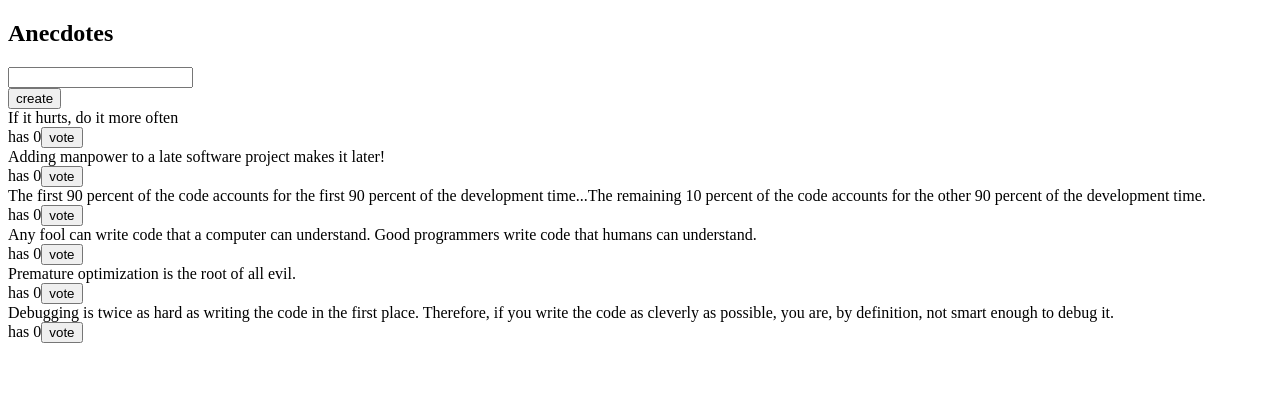
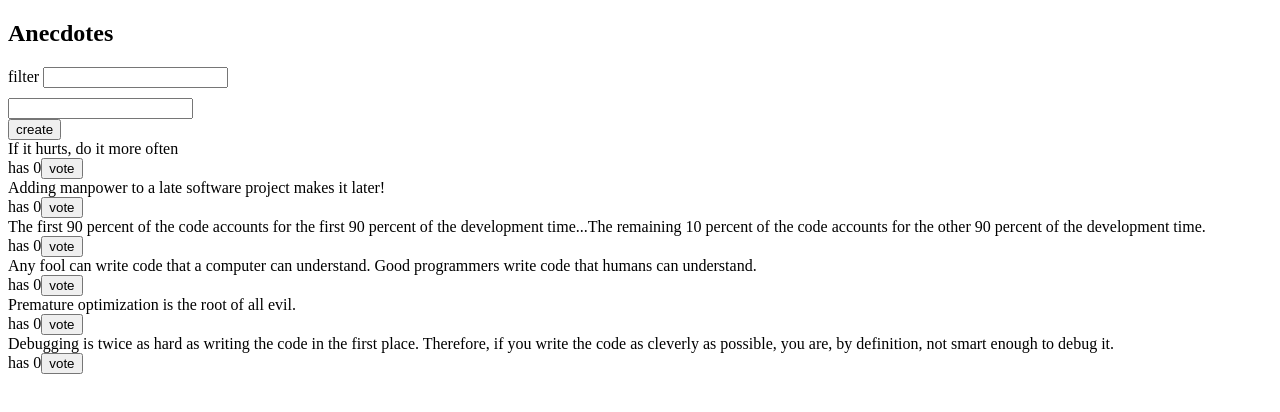
Before and after one commit to Quendam/Full-Stack-Open-2019, a React (Create React App) app in the folder osa6/redux-anecdotes/: page / in a window 1280 px wide. Shown: the top 412 px of the page. Built offline with nearby package versions, Linux system fonts and the light colour scheme.

Commit message:
6.11 Added filtering

```diff
--- a/osa6/redux-anecdotes/src/App.js
+++ b/osa6/redux-anecdotes/src/App.js
@@ -2,6 +2,7 @@ import React from 'react'
 import AnecdoteForm from './components/AnecdoteForm'
 import AnecdoteList from './components/AnecdoteList'
 import Notification from './components/Notification'
+import Filter from './components/Filter'
 
 const App = (props) => {
 
@@ -9,6 +10,7 @@ const App = (props) => {
     <div>
       <h2>Anecdotes</h2>
       <Notification store={props.store} />
+      <Filter store={props.store} />
       <AnecdoteForm store={props.store} />
       <AnecdoteList store={props.store} />
     </div>
--- a/osa6/redux-anecdotes/src/components/AnecdoteList.js
+++ b/osa6/redux-anecdotes/src/components/AnecdoteList.js
@@ -4,6 +4,7 @@ import { setNotification, clearNotification } from '../reducers/notificationRedu
 
 const AnecdoteList = (props) => {
   const anecdotes = props.store.getState().anecdotes
+  const filter = props.store.getState().filter.term
 
   const vote = (id) => {
     props.store.dispatch(addVote(id))
@@ -18,7 +19,8 @@ const AnecdoteList = (props) => {
 
   return (
     <div>
-        {anecdotes.sort((a,b) => {
+        {anecdotes.filter(a => filter === '' || a.content.indexOf(filter) !== -1)
+        .sort((a,b) => {
           return a.votes === b.votes
             ? 0
             : a.votes > b.votes ? -1 : 1
--- /dev/null
+++ b/osa6/redux-anecdotes/src/components/Filter.js
@@ -0,0 +1,19 @@
+import React from 'react'
+import { setFilter } from '../reducers/filterReducer'
+
+const Filter = (props) => {
+  const handleChange = (event) => {
+    props.store.dispatch(setFilter(event.target.value))
+  }
+  const style = {
+    marginBottom: 10
+  }
+
+  return (
+    <div style={style}>
+      filter <input onChange={handleChange} />
+    </div>
+  )
+}
+
+export default Filter
--- a/osa6/redux-anecdotes/src/index.js
+++ b/osa6/redux-anecdotes/src/index.js
@@ -4,10 +4,12 @@ import { createStore, combineReducers } from 'redux'
 import App from './App'
 import anecdoteReducer from './reducers/anecdoteReducer'
 import notificationReducer from './reducers/notificationReducer'
+import filterReducer from './reducers/filterReducer'
 
 const reducer = combineReducers({
   anecdotes: anecdoteReducer,
-  notification: notificationReducer
+  notification: notificationReducer,
+  filter: filterReducer,
 })
 
 const store = createStore(reducer)
--- /dev/null
+++ b/osa6/redux-anecdotes/src/reducers/filterReducer.js
@@ -0,0 +1,38 @@
+const initialState = {
+  term: ''
+}
+
+export const setFilter = (term) => {
+  return {
+    type: 'SET_FILTER',
+    term: term
+  }
+}
+
+export const clearFilter = () => {
+  return {
+    type: 'CLEAR_FILTER'
+  }
+}
+
+const reducer = (state = initialState, action) => {
+  console.log('state now: ', state)
+  console.log('action', action)
+
+  switch(action.type){
+    case 'SET_FILTER':
+      return {
+        ...state,
+        term: action.term
+      }
+    case 'CLEAR_FILTER':
+      return {
+        ...state,
+        term: ''
+      }
+    default:
+  }
+  return state
+}
+
+export default reducer
```
